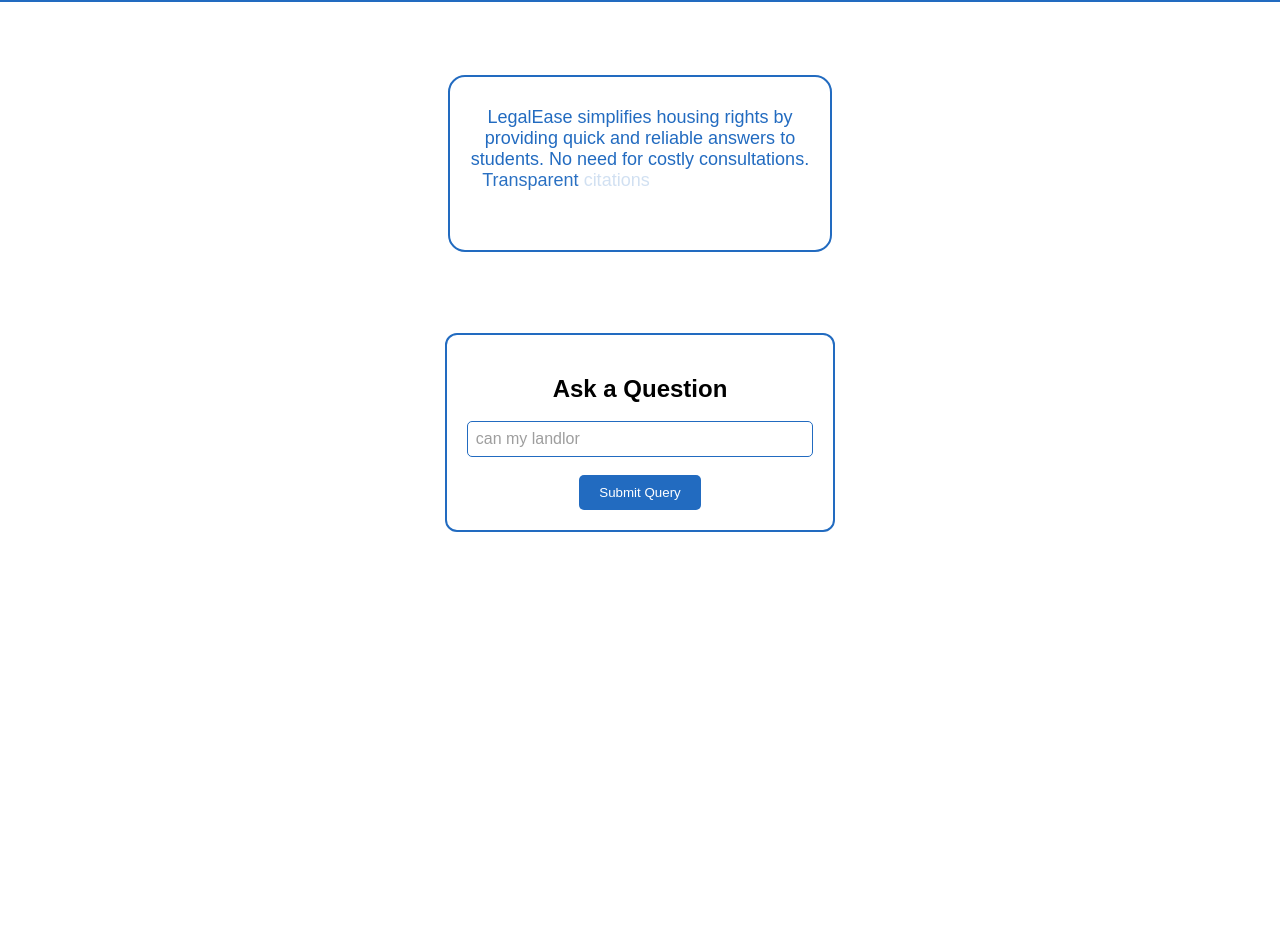
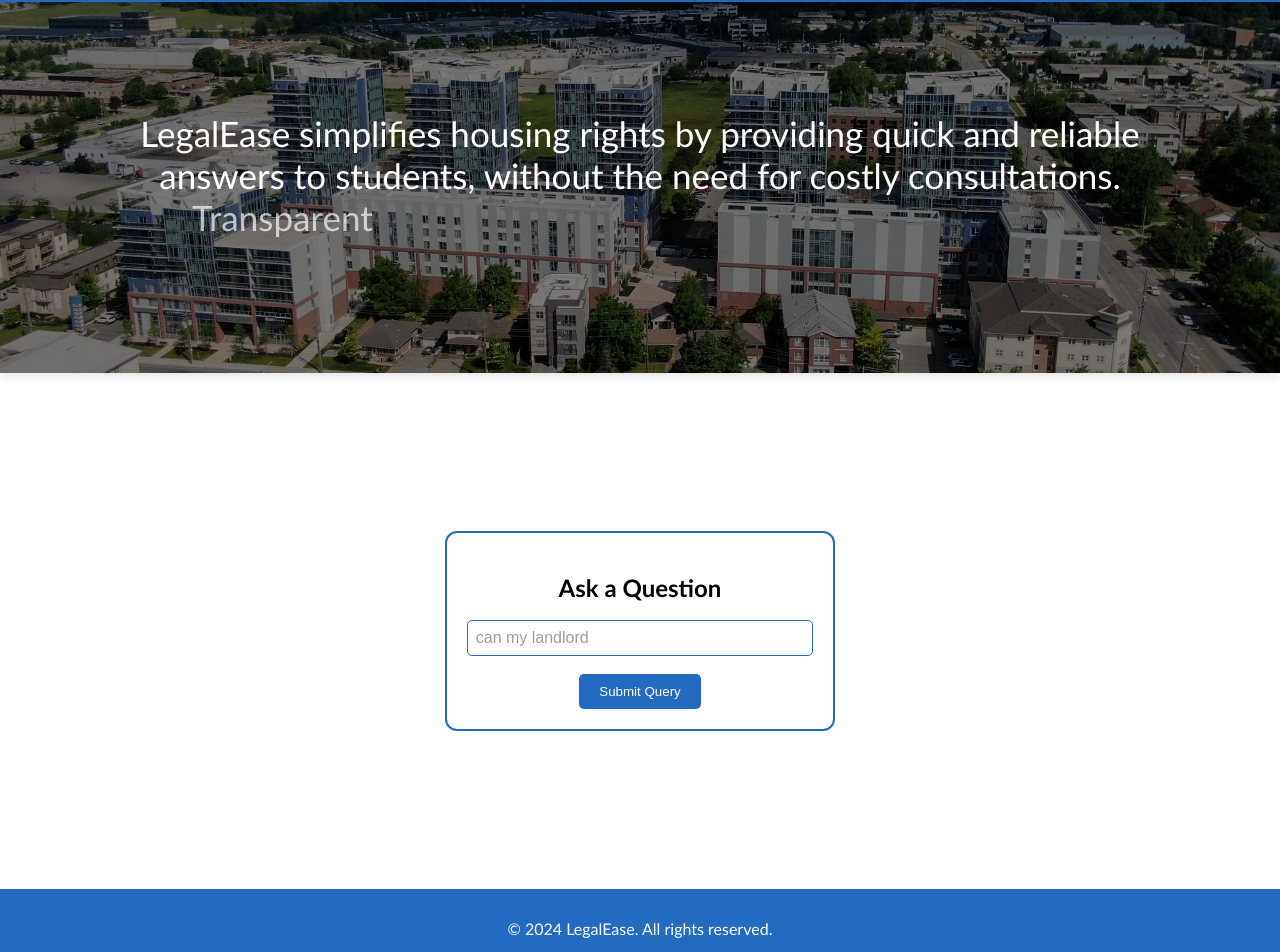
Before and after one commit to fjt067316/legal-ease, a React (Create React App) app in the folder frontend/react-docker/: page / in a window 1280 px wide. Shown: the part 67-1019 px from the top of the page. Before the commit the page ends 800 px from the top, so only its background shows below. Built offline with nearby package versions, Linux system fonts and the light colour scheme.

Commit message:
ui updates

```diff
--- a/frontend/react-docker/src/App.css
+++ b/frontend/react-docker/src/App.css
@@ -1,33 +1,57 @@
 .App {
   text-align: center;
-  font-family: Arial, sans-serif;
+  font-family: 'Trebuchet MS', 'Lucida Sans Unicode', 'Lucida Grande', 'Lucida Sans', Arial, sans-serif, sans-serif;
 }
 
 .header {
-  padding: 20px;
-  margin: 75px 450px;
-  color: #226bc0;
-  border-radius: 15px;
-  outline: 2px solid #226bc0;
-  /* background-color: #226bc0; */
-  font-size: 18px;
+  padding: 100px 80px;
+  margin: 0 auto;
+  color: white;
+  font-size: 35px;
+  text-align: center;
+  background-image: url('./images/houses.jpg');
+  background-size: cover;
+  background-position: center;
+  max-width: 100%;
+  height: 20%;
+  border-radius: 0;
+  box-shadow: 0px 4px 8px rgba(0, 0, 0, 0.1);
+  position: relative;
 }
+
+.header::before {
+  content: '';
+  position: absolute;
+  top: 0;
+  left: 0;
+  right: 0;
+  bottom: 0;
+  background-color: rgba(0, 0, 0, 0.5);
+  border-radius: 0;
+}
+
+.header > * {
+  position: relative;
+  z-index: 1;
+}
+
 
 .container {
   display: flex;
   flex-direction: column;
   align-items: center;
   justify-content: center;
-  min-height: calc(100vh - 80px); /* Adjust based on your navbar height */
+  min-height: calc(100vh - 80px);
   padding: 20px;
+
 }
 .container-query {
   display: flex;
   justify-content: space-around;
   flex-direction: column;
   align-items: center;
-
-  /* padding: 20px; */
+  padding-top: 150px;
+  padding-bottom: 150px;
 }
 
 .section {
@@ -120,6 +144,7 @@
 
 .title {
   font-size: 24px;
+  padding-left: 20px;
   cursor: pointer;
 }
 
@@ -262,3 +287,20 @@
   color: #28a745;
   font-weight: 500;
 }
+
+.main-content {
+  flex: 1;
+  min-height: calc(100vh - 150px);
+}
+
+.footer {
+  background-color: #226bc0;
+  color: white;
+  padding: 20px;
+  text-align: center;
+}
+
+
+.footer-links a:hover {
+  text-decoration: underline;
+}
--- a/frontend/react-docker/src/App.js
+++ b/frontend/react-docker/src/App.js
@@ -1,28 +1,33 @@
 import React from "react";
-import { Routes, Route } from "react-router-dom"; // No extra BrowserRouter
+import { Routes, Route } from "react-router-dom";
 import "./App.css";
 import QueryInput from "./components/QueryInput";
-import About from "./components/About"; // Ensure About component is imported
+import About from "./components/About";
 import NavBar from "./components/NavBar";
 import Header from "./components/Header";
 import DocumentUpload from "./components/DocumentUpload";
+import Footer from "./components/Footer"; // Import the Footer component
 
 function App() {
   return (
     <div className="App">
-
       <NavBar />
-      {/* <Header /> */}
+      <div className="main-content">
         <Routes>
-        <Route path="/" element={
+          <Route
+            path="/"
+            element={
               <>
                 <Header />
                 <QueryInput />
               </>
-          } />
+            }
+          />
           <Route path="/about" element={<About />} />
           <Route path="/document-upload" element={<DocumentUpload />} />
         </Routes>
+      </div>
+      <Footer />
     </div>
   );
 }
--- /dev/null
+++ b/frontend/react-docker/src/components/Footer.js
@@ -0,0 +1,13 @@
+import React from "react";
+
+function Footer() {
+  return (
+    <footer className="footer">
+      <div className="footer-content">
+        <p>&copy; {new Date().getFullYear()} LegalEase. All rights reserved.</p>
+      </div>
+    </footer>
+  );
+}
+
+export default Footer;
--- a/frontend/react-docker/src/components/Header.js
+++ b/frontend/react-docker/src/components/Header.js
@@ -17,8 +17,9 @@
     "reliable",
     "answers",
     "to",
-    "students.",
-    "No",
+    "students,",
+    "without",
+    "the",
     "need",
     "for",
     "costly",
```
Also changed, not shown: frontend/react-docker/src/images/houses.jpg (added), frontend/react-docker/src/images/logo.png (added). Lines whose indentation alone changed are shown as unchanged.
